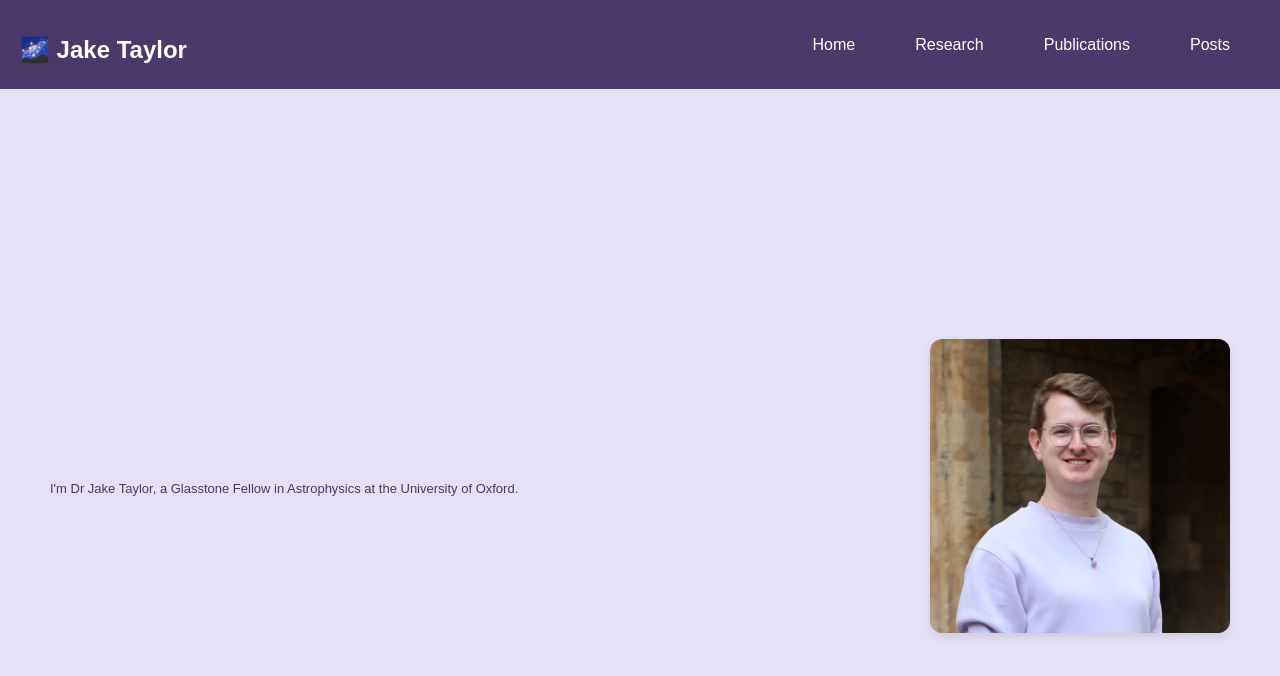
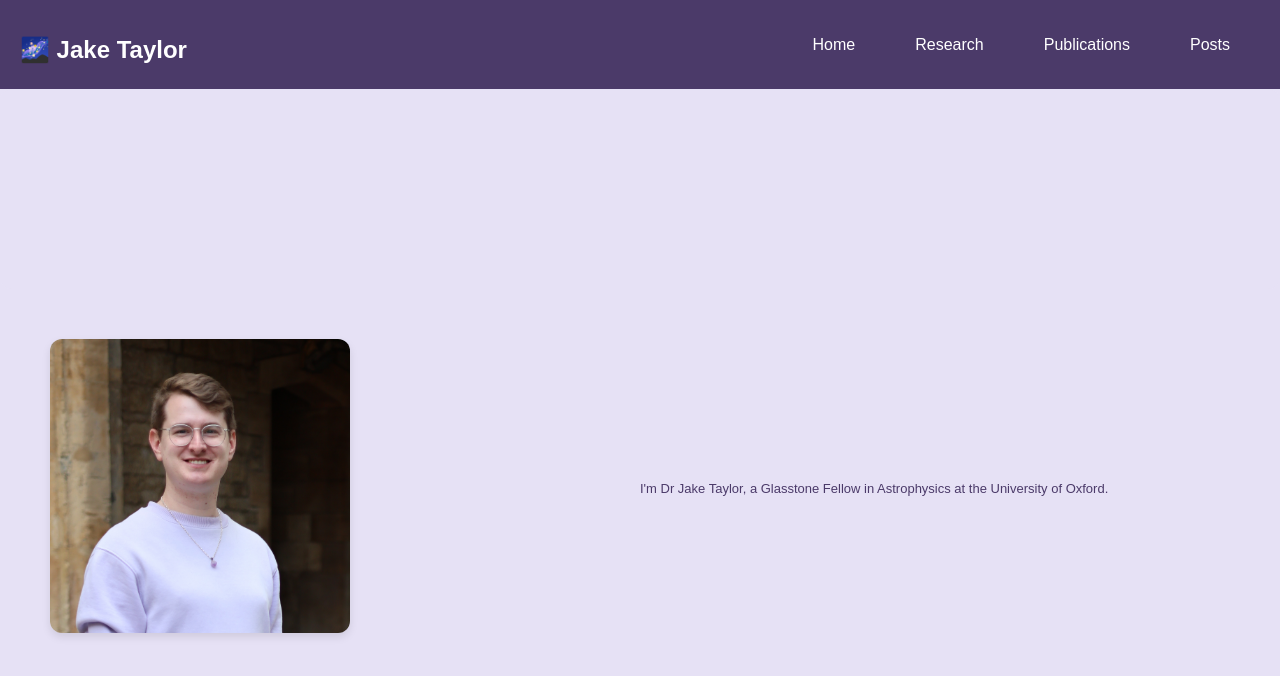
Before and after one commit to astrojaket/astrojaket.github.io, a Jekyll site: the page built from index.html, in a window 1280 px wide. Shown: the top 676 px of the page. Built offline with Jekyll 4.4.1, drawn with Linux system fonts in a browser that asks for light colours.

Commit message:
updated index

```diff
--- a/index.html
+++ b/index.html
@@ -14,6 +14,29 @@ title: Home
     body {
       font-family: Avenir, sans-serif;
     }
+
+    .about-container {
+      margin: 50px;
+      display: flex;
+      justify-content: space-between;
+      align-items: center;
+    }
+
+    .about-text {
+      flex: 1;
+      max-width: 50%;
+    }
+
+    .about-photo {
+      order: -1; /* Moves photo to the left */
+      margin-right: 20px; /* Add spacing between photo and text */
+    }
+
+    .profile-photo {
+      width: 300px;
+      border-radius: 12px;
+      box-shadow: 0 4px 8px rgba(0, 0, 0, 0.1);
+    }
   </style>
 </head>
 <body class="light-purple-theme">
@@ -23,12 +46,12 @@ title: Home
   </section>
 
   <!-- About Section -->
-  <section class="about-container" style="margin: 50px; display: flex; justify-content: space-between; align-items: center;">
-    <div class="about-text" style="flex: 1; max-width: 50%;">
+  <section class="about-container">
+    <div class="about-photo">
+      <img src="/assets/images/profile.jpg" alt="Dr Jake Taylor" class="profile-photo" />
+    </div>
+    <div class="about-text">
       <p>I'm Dr Jake Taylor, a Glasstone Fellow in Astrophysics at the University of Oxford.</p>
-    </div>
-    <div class="about-photo">
-      <img src="/assets/images/profile.JPG" alt="Dr Jake Taylor" class="profile-photo" style="width: 300px; border-radius: 12px; box-shadow: 0 4px 8px rgba(0, 0, 0, 0.1);" />
     </div>
   </section>
 
```
Also changed, not shown: 2 other files.
